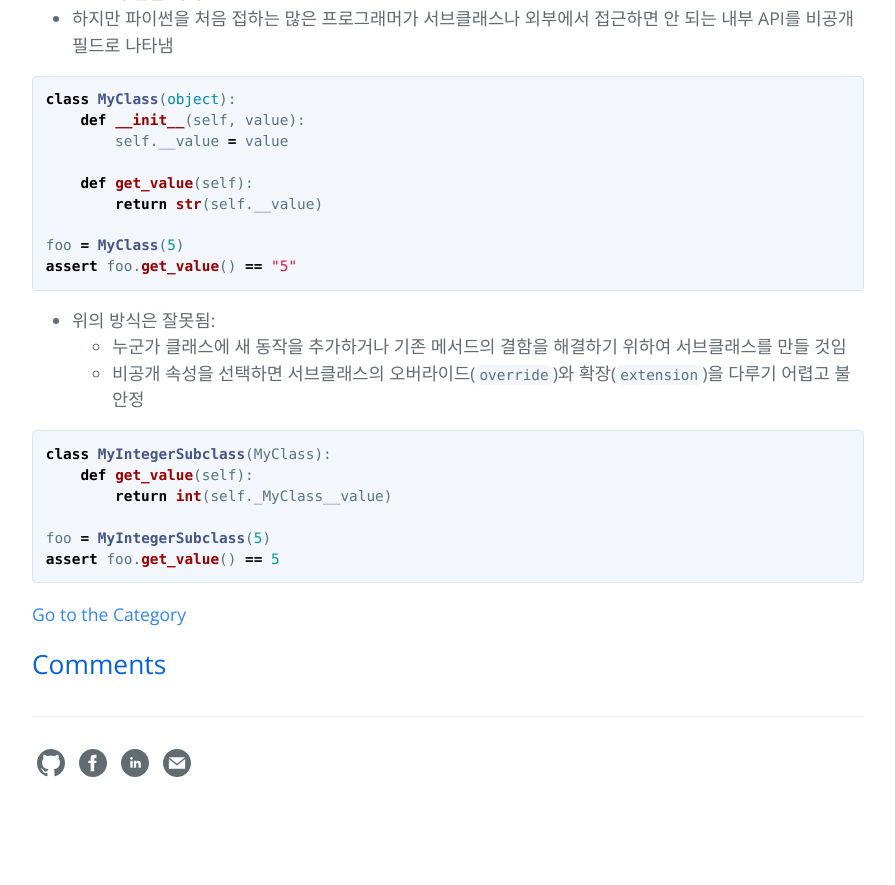
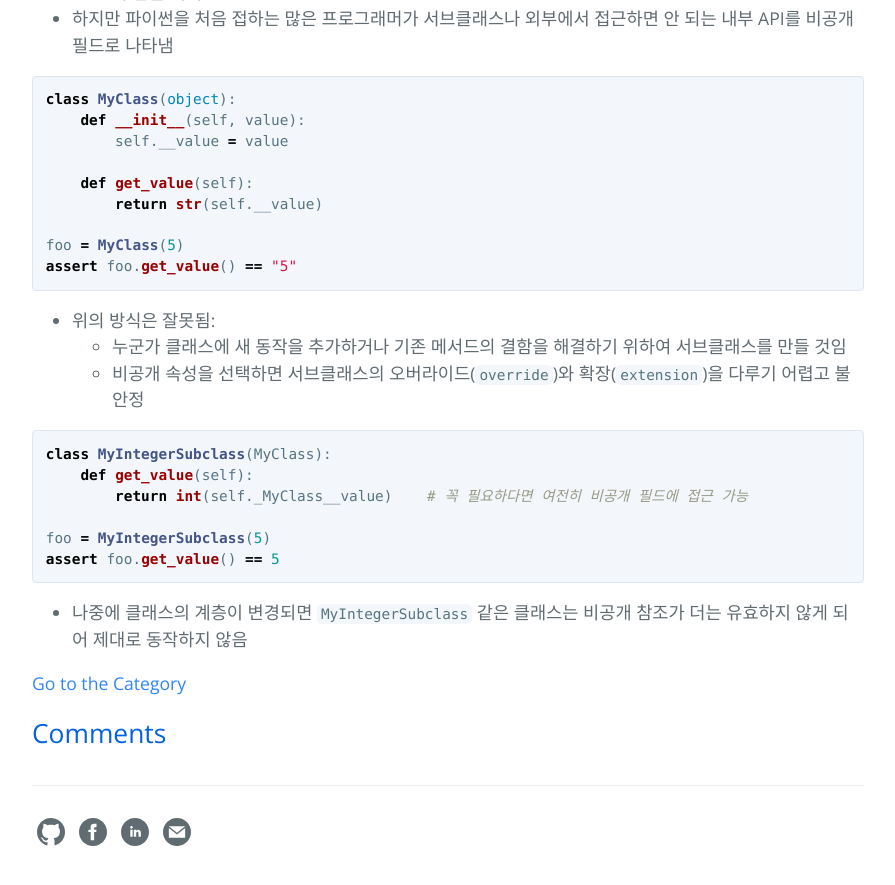
Before and after one commit to hcnoh/hcnoh.github.io, a Jekyll site: the page built from _posts/2018-10-08-effective-python-way27.md, in a window 1280 px wide and 900 px high, scrolled down 2620 px. Shown: the top 885 px of the window, without its empty margins (192-1087 px from the left). Built offline with Jekyll 4.4.1, drawn with Linux system fonts in a browser that asks for light colours; comment, search, counter and statistics services are not loaded; before the commit the page ends 3451 px from its top, so only the background shows below that.

Commit message:
Update 2018-10-08-effective-python-way27.md

````diff
--- a/_posts/2018-10-08-effective-python-way27.md
+++ b/_posts/2018-10-08-effective-python-way27.md
@@ -123,8 +123,10 @@ assert foo.get_value() == "5"
 ```python
 class MyIntegerSubclass(MyClass):
     def get_value(self):
-        return int(self._MyClass__value)
+        return int(self._MyClass__value)    # 꼭 필요하다면 여전히 비공개 필드에 접근 가능
 
 foo = MyIntegerSubclass(5)
 assert foo.get_value() == 5
 ```
+
+- 나중에 클래스의 계층이 변경되면 `MyIntegerSubclass` 같은 클래스는 비공개 참조가 더는 유효하지 않게 되어 제대로 동작하지 않음
````
